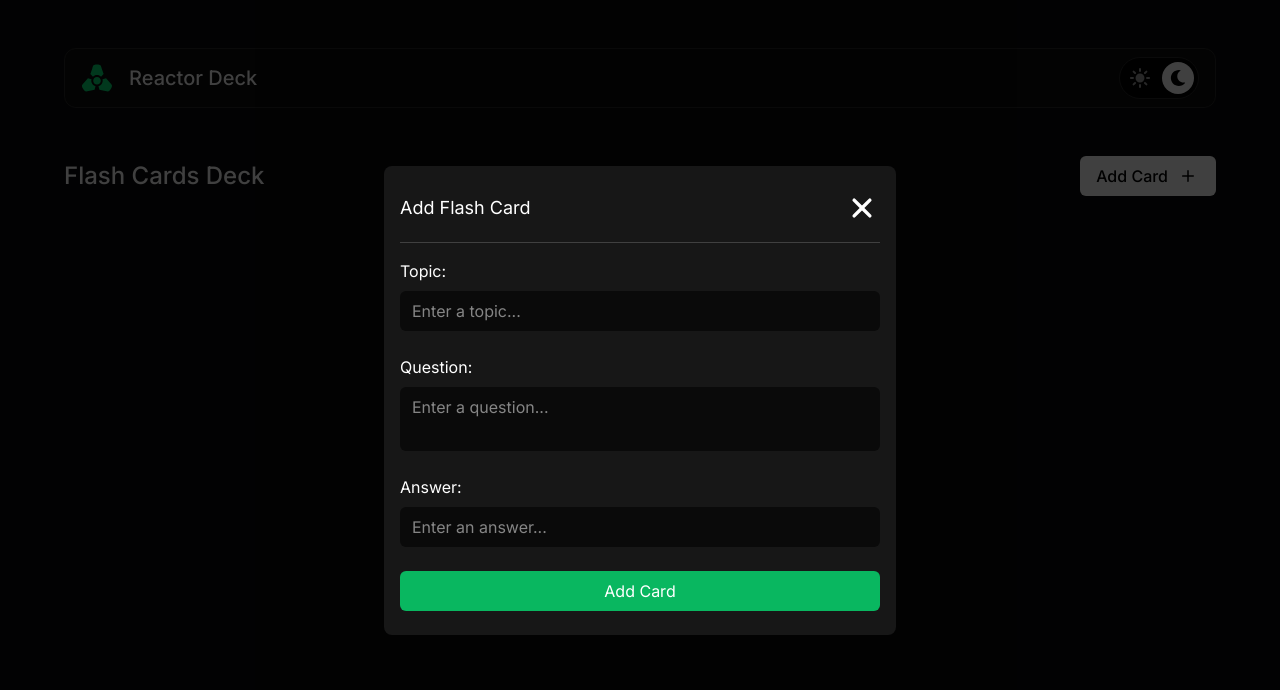
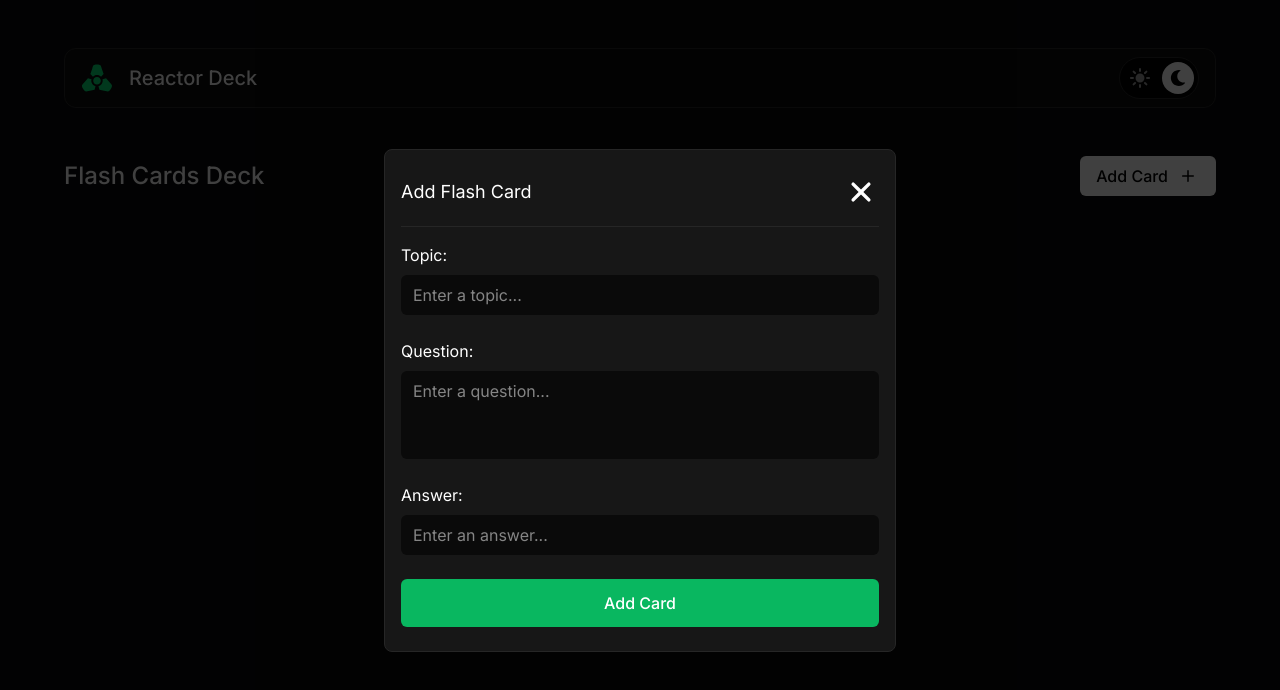
Before and after one commit to CodingDango/mern-flashcards, a React (Vite) app: page / in a window 1280 px wide. Both pictures are taken after a click on the button "Add Card". Shown: the top 690 px of the page. Built offline with nearby package versions, Linux system fonts and the light colour scheme.

Commit message:
scrollbar redesign

```diff
--- a/src/components/AddCardForm.jsx
+++ b/src/components/AddCardForm.jsx
@@ -18,10 +18,7 @@ const cardSchema = z.object({
     .trim()
     .min(5, { message: "Question is too short. (minimum of 3 characters)." }),
 
-  answer: z
-    .string()
-    .trim()
-    .nonempty({ message: "Answer cannot be empty." }),
+  answer: z.string().trim().nonempty({ message: "Answer cannot be empty." }),
 });
 
 const AddCardForm = ({ setFlashcards }) => {
@@ -35,49 +32,51 @@ const AddCardForm = ({ setFlashcards }) => {
   const onSubmit = (data) => {
     if (Object.keys(errors).length > 0) return;
 
-    setFlashcards(prev => [...prev, data]);
+    setFlashcards((prev) => [...prev, data]);
     reset();
   };
 
   return (
-    <form
-      className="flex flex-col gap-my-md"
-      onSubmit={handleSubmit(onSubmit)}
-    >
+    <form className="flex flex-col gap-my-md" onSubmit={handleSubmit(onSubmit)}>
       <FormField
-        labelText={'topic'}
+        labelText={"topic"}
         errorMsg={errors.topic?.message}
-        input={'input'}
+        input={"input"}
         inputAttributes={{
-          ...register('topic'),
-          placeholder: 'Enter a topic...',
-          className: 'text-input'
+          ...register("topic"),
+          placeholder: "Enter a topic...",
+          className: "text-input",
         }}
       />
 
       <FormField
-        labelText={'question'}
+        labelText={"question"}
         errorMsg={errors.question?.message}
-        input={'textarea'}
+        input={"textarea"}
         inputAttributes={{
-          ...register('question'),
-          placeholder: 'Enter a question...',
-          className: 'text-input resize-none'
+          ...register("question"),
+          placeholder: "Enter a question...",
+          className: "text-input resize-none",
+          rows:'3'
         }}
       />
 
       <FormField
-        labelText={'answer'}
+        labelText={"answer"}
         errorMsg={errors.answer?.message}
-        input={'input'}
+        input={"input"}
         inputAttributes={{
-          ...register('answer'),
-          placeholder: 'Enter an answer...',
-          className: 'text-input'
+          ...register("answer"),
+          placeholder: "Enter an answer...",
+          className: "text-input",
+
         }}
       />
 
-      <button type="submit" className="w-full button button--primary">
+      <button
+        type="submit"
+        className="w-full button button--primary button--large"
+      >
         Add Card
       </button>
     </form>
--- a/src/components/Flashcard.jsx
+++ b/src/components/Flashcard.jsx
@@ -63,7 +63,7 @@
                 </div>
               </div>
 
-              <p className='max-h-[125px] overflow-y-auto flex-1 break-words'>{question}</p>
+              <p className='max-h-[125px] overflow-y-scroll flex-1 break-words'>{question}</p>
 
               <div className='mt-auto flex items-end'>
                 <button
--- a/src/components/FlashcardList.jsx
+++ b/src/components/FlashcardList.jsx
@@ -2,14 +2,14 @@ import Flashcard from "./FlashCard";
 
 const FlashcardList = ({flashcards}) => {
   return (
-    <div className='grid sm:grid-cols-2 lg:grid-cols-3 auto-rows-[minmax(280px,_auto)] gap-my-sm'>
+    <div className='grid grid-cols-1 md:grid-cols-2 lg:grid-cols-3 auto-rows-[minmax(280px,_auto)] gap-my-md'>
       {flashcards.map((flashcard, idx) => (
         <Flashcard
-          optionsMenuId={`flashcard-${idx}`}
+          optionsMenuId={`flashcard-options-${idx}`}
           topic={flashcard.topic}
           question={flashcard.question}
           answer={flashcard.answer}
-          key={idx}
+          key={`flashcard-${idx}`}
         />
       ))}
     </div>
--- a/src/components/Main.jsx
+++ b/src/components/Main.jsx
@@ -1,19 +1,37 @@
 import { IoIosAdd } from "react-icons/io";
 import { usePopUpContext } from "../context/PopUpContext";
-import { useState } from 'react';
+import { useEffect, useState } from 'react';
 import FlashcardList from "./FlashcardList";
 import AddCardForm from "./AddCardForm";
 
 const Main = () => {
-  const popUpContext = usePopUpContext();
-  const [flashcards, setFlashcards] = useState([]);
+  const { openPopUp } = usePopUpContext();
+  const [flashcards, setFlashcards] = useState(() => {
+    const savedFlashcards = localStorage.getItem('flashcards');
+
+    if (savedFlashcards) {
+      try {
+        return JSON.parse(savedFlashcards);
+      } catch (err) {
+        console.log(`Could not load localStorage flashcards: ${err}`);
+      }
+    }
+
+    return [];
+  });
+
+  useEffect(() => {
+    if (flashcards.length === 0) return;
+
+    localStorage.setItem('flashcards', JSON.stringify(flashcards));
+  }, [flashcards]);
 
   return (
     <div className="flex flex-col gap-my-md">
       <div className="flex justify-between items-center">
         <h1 className="text-2xl font-medium">Flash Cards Deck</h1>
         <button
-          onClick={() => popUpContext.openPopUp("Add Flash Card", <AddCardForm setFlashcards={setFlashcards}/>)}
+          onClick={() => openPopUp("Add Flash Card", <AddCardForm setFlashcards={setFlashcards}/>)}
           className="button button--white"
         >
           <span className="flex gap-my-xs items-center font-medium">
--- a/src/components/PopUpContainer.jsx
+++ b/src/components/PopUpContainer.jsx
@@ -39,9 +39,9 @@ export default function PopUpContainer({
         h-screen z-100 flex justify-center
         items-center p-4 "
     >
-      <div ref={popUpRef} className="px-my-sm py-my-md rounded-lg bg-neutral-900 text-white max-w-lg overflow-y-auto w-full">
+      <div ref={popUpRef} className="px-my-sm py-my-md rounded-lg border border-neutral-800 bg-neutral-900 text-white max-w-lg overflow-y-auto w-full">
         <div className="flex flex-col">
-          <div className="pb-my-sm w-full flex justify-between items-center border-b border-neutral-700">
+          <div className="pb-my-sm w-full flex justify-between items-center border-b border-neutral-800">
             <h2 className="text-lg">{headerText}</h2>
             <button className="cursor-pointer" onClick={closePopUp}>
               <IoClose size={36}/>
--- a/src/main.css
+++ b/src/main.css
@@ -19,7 +19,7 @@ body {
 }
 
 .button {
-  @apply cursor-pointer px-4 py-2 rounded-md hover:brightness-90;
+  @apply cursor-pointer px-4 py-2 rounded-md hover:brightness-90 font-medium;
 }
 
 .button--white {
@@ -30,6 +30,23 @@ body {
   @apply text-white bg-my-primary/80;
 }
 
+.button--large {
+  @apply py-3
+}
+
 .text-input {
   @apply px-3 py-2 bg-neutral-950 rounded-md;
 }
+
+::-webkit-scrollbar {
+  width: 10px;
+}
+
+::-webkit-scrollbar-track {
+  background: transparent;
+}
+
+::-webkit-scrollbar-thumb {
+  background-color: theme('color.neutral.700')  ;
+  border-radius: 6px;
+}
```
Also changed, not shown: 1 other file (tests, documents, lock files or other folders).
